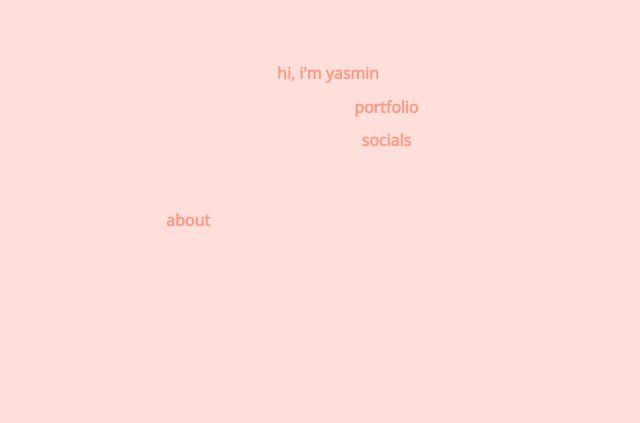
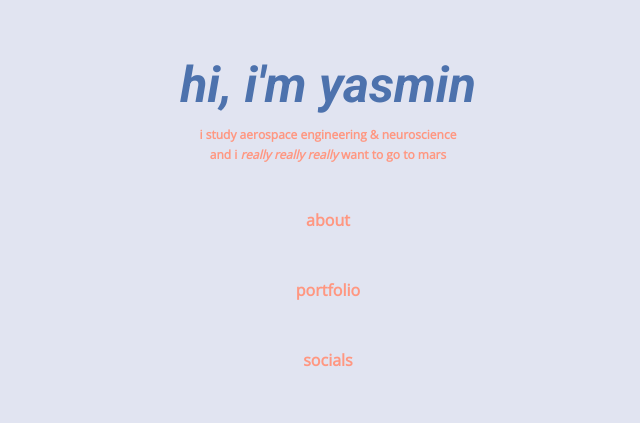
Before and after one commit to yaszmn/yaszmn.github.io, a plain HTML site: page index.html in a window 1280 px wide. Shown: the whole page, without its empty margins (312-952 px from the left). Drawn offline with nearby package versions, Linux system fonts and the light colour scheme; files that its build step writes are made by us from their sources.

Commit message:
Add files via upload
the most basic front page i guess
how to make this look way cute tho ? ??

```diff
--- a/index.html
+++ b/index.html
@@ -1,15 +1,17 @@
 <!DOCTYPE html>
 <html>
+
 	<head>
 		<meta charset="utf-8">
 		<meta name="viewport" content="width=device-width, initial-scale=1.0">
 		<title>yasmin zaman</title>
-		<link href="https://fonts.googleapis.com/css?family=Open+Sans&display=swap" rel="stylesheet">
-		<link href="css/style.css" rel="stylesheet" type="text/css">
+		<link href="https://fonts.googleapis.com/css?family=Open+Sans|Roboto:700i&display=swap" rel="stylesheet">
+		<link href="style.css" rel="stylesheet" type="text/css">
 		<link rel="icon" href="img/favicon.png" type="favicon.png" sizes="20x20">
 	</head>
 
 	<style>
+
 		::-webkit-scrollbar {
 		width: 10px;
 		}
@@ -28,19 +30,23 @@
   	<body>
 
 		<div class="header">
-			<h2>hi, i'm yasmin</h2>
+			<h1 class="title"><span>hi, i'm yasmin</span></h1>
 		</div>
 
+		<div class="subtitle">
+			<h2>i study aerospace engineering & neuroscience</h2>
+			<h2>and i <i>really really really </i> want to go to mars</h2>
+
   		<div class="about">
-    		<h2 class="title"><span>about</span></h2>
+    		<h3 class="title"><span>about</span></h3>
 		</div>
 
 		<div class="portfolio">
-    		<h2 class="title"><span>portfolio</span></h2>
+    		<h3 class="title"><span>portfolio</span></h3>
 		</div>
 
 		<div class="socials">
-    		<h2 class="title"><span>socials</span></h2>
+    		<h3 class="title"><span>socials</span></h3>
 		</div>
 
 
--- a/style.css
+++ b/style.css
@@ -5,18 +5,26 @@
 
 
   h1 {
-    font-size: 30px;
+    font-family:'Roboto', sans-serif;
+    color: #FF9781;
     text-align: center;
-    top: 20%;
+    line-height:30px;
+    font-size: 50px;
     transform: translate(0%, 0%);
-    margin-top:16px;
-    margin-bottom:16px;
-    border-style: solid;
-    border-color: #e59292;
-    background-color: #f7cfcf;
-    box-shadow: 10px 10px #e59292;
+    text-shadow: 2px 2px #9AA6D8;
   }
 
+  .header:hover {
+      transition: all 500ms ease-in-out;
+  }
+
+  .header:hover .title span {
+      display: none;
+  }
+
+  .header:hover .title:after {
+      content: "22/f/syd";
+  }
 
   .about:hover {
       transition: all 500ms ease-in-out;
@@ -57,23 +65,16 @@
   h2{
     color: #FF9781;
     text-align: center;
-    line-height:20px;
-    font-size: 16px;
-  }
-
-  .projects-header{
-    background-color: #f7cfcf;
-    padding:12px 12px!important;
-    margin-top:16px;
-    margin-bottom:16px;
-    border-style: solid;
-    border-color: #e59292;
-    box-shadow: 10px 10px #e59292;
+    line-height: 10px;
+    font-size: 12px;
   }
 
   h3{
-    line-height:0px;
-    color: #2e327b;
+    color: #FF9781;
+    text-align: center;
+    line-height:20px;
+    font-size: 16px;
+    margin: 50px auto;
   }
 
   p, li {
@@ -83,7 +84,7 @@
 
 
   html {
-    background-color: #ffdfda;
+    background-color: #E1E4F1;
     width:100%;
     height:100%;
   }
@@ -135,17 +136,6 @@
     text-decoration: none;
     display: inline-block;
     font-size: 14px;
-  }
-
-  .about, .projects, .contact {
-    background-color: transparent;
-    width: 600px;
-    height: 200px;
-    top: 50%;
-    transform: translate(-20%, 50%);
-    animation: opac 3s;
-    float: left;
-    width: 33.33%;
   }
 
   @keyframes
```
